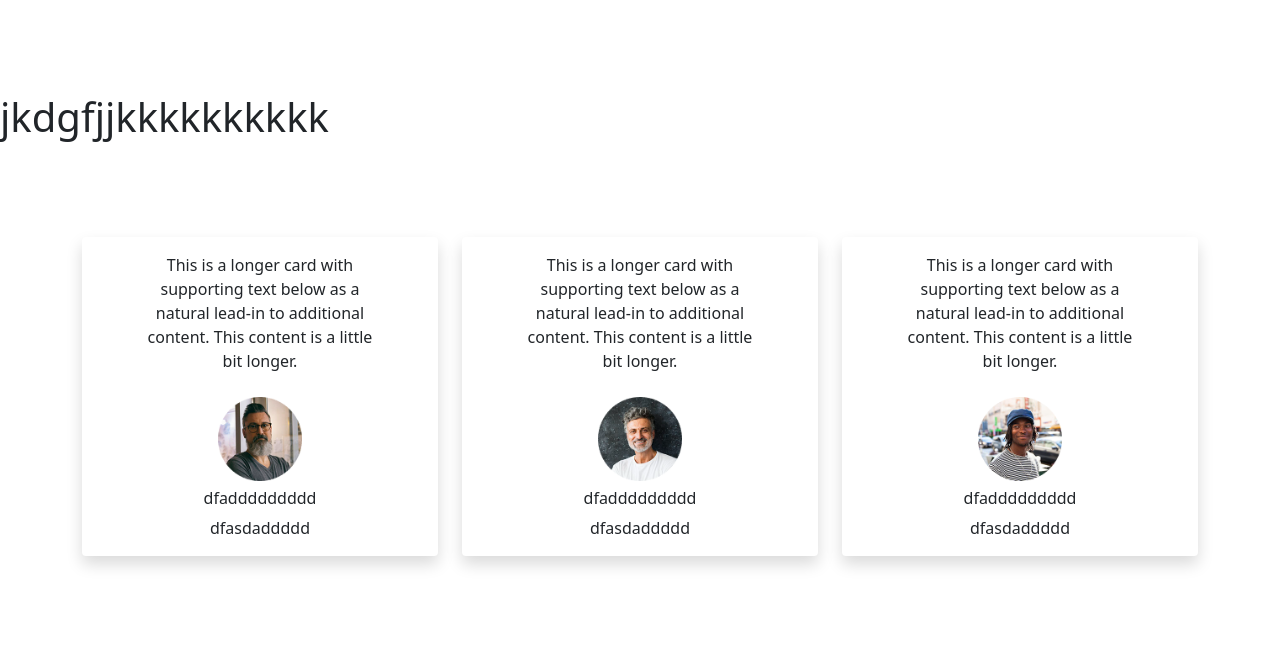
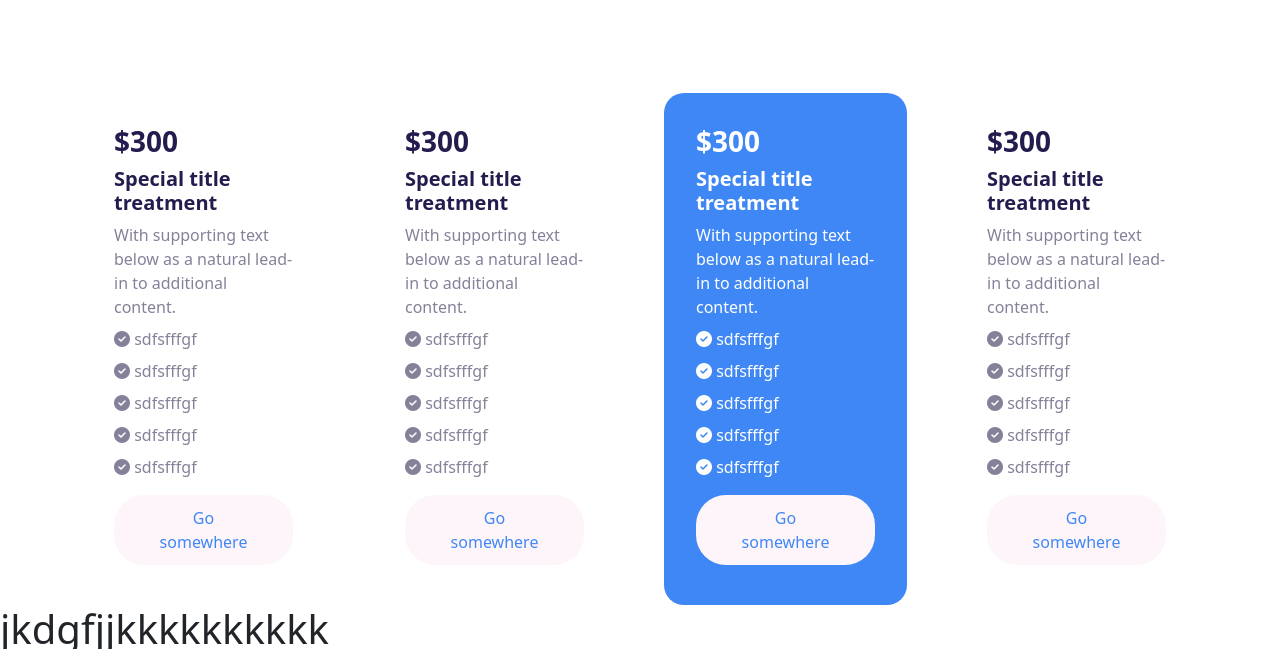
Before and after one commit to sheikhtofayelahmed/convention-center, a plain HTML site: page index.html in a window 1280 px wide. Shown: the part 1038-1687 px from the top of the page. Drawn offline with nearby package versions, Linux system fonts and the light colour scheme.

Commit message:
package done

```diff
--- a/index.html
+++ b/index.html
@@ -24,6 +24,27 @@
         }
         footer{
             background-color: black;
+        }
+        .card-title{
+            color: #231D4F!important;
+        }
+        .card-text{
+            color: #848199 !important;
+        }
+        .card-highlight{
+            background-color: #3F87F5;
+            color: white;
+            border-radius: 20px;
+        }
+        p{
+            margin-bottom: 0.5rem;
+        }
+        .btn{
+            font-weight: 500;
+            padding: 10px 40px;
+            background-color: #fef5fa;
+            color: #3F87F5;
+            border-radius: 30px;
         }
 
     </style>
@@ -142,6 +163,103 @@
             </section>
 
 
+            <!-- package -->
+
+            <section class="container">
+                <div class="row g-5">
+                    <div class="col-lg-3">
+                      <div class="card border-0 p-3">
+                        <div class="card-body">
+                          <div class="card-title">
+                            <h3 class="fw-bold">$300</h3>
+                            <h5 class="fw-bold">Special title treatment</h5>
+                          </div>
+                          <div class="card-text">
+                            <p>With supporting text below as a natural lead-in to additional content.</p>
+                            <p><i class="fas fa-check-circle"></i> sdfsfffgf</p>
+                            <p><i class="fas fa-check-circle"></i> sdfsfffgf</p>
+                            <p><i class="fas fa-check-circle"></i> sdfsfffgf</p>
+                            <p><i class="fas fa-check-circle"></i> sdfsfffgf</p>
+                            <p><i class="fas fa-check-circle"></i> sdfsfffgf</p>
+                          </div>
+
+                         <div class="text-center py-2">
+                            <a href="#" class="btn">Go somewhere</a>
+                         </div>
+
+                      </div>
+                      </div>
+                    </div>
+                    <div class="col-lg-3">
+                        <div class="card border-0 p-3">
+                          <div class="card-body">
+                            <div class="card-title">
+                              <h3 class="fw-bold">$300</h3>
+                              <h5 class="fw-bold">Special title treatment</h5>
+                            </div>
+                            <div class="card-text">
+                              <p>With supporting text below as a natural lead-in to additional content.</p>
+                              <p><i class="fas fa-check-circle"></i> sdfsfffgf</p>
+                              <p><i class="fas fa-check-circle"></i> sdfsfffgf</p>
+                              <p><i class="fas fa-check-circle"></i> sdfsfffgf</p>
+                              <p><i class="fas fa-check-circle"></i> sdfsfffgf</p>
+                              <p><i class="fas fa-check-circle"></i> sdfsfffgf</p>
+                            </div>
+
+                           <div class="text-center py-2">
+                              <a href="#" class="btn">Go somewhere</a>
+                           </div>
+
+                        </div>
+                        </div>
+                      </div>
+                    <div class="col-lg-3">
+                      <div class="card border-0 p-3 card-highlight">
+                        <div class="card-body">
+                          <div class="">
+                            <h3 class="fw-bold">$300</h3>
+                            <h5 class="fw-bold">Special title treatment</h5>
+
+                            <p>With supporting text below as a natural lead-in to additional content.</p>
+                            <p><i class="fas fa-check-circle"></i> sdfsfffgf</p>
+                            <p><i class="fas fa-check-circle"></i> sdfsfffgf</p>
+                            <p><i class="fas fa-check-circle"></i> sdfsfffgf</p>
+                            <p><i class="fas fa-check-circle"></i> sdfsfffgf</p>
+                            <p><i class="fas fa-check-circle"></i> sdfsfffgf</p>
+                          </div>
+
+                         <div class="text-center py-2">
+                            <a href="#" class="btn">Go somewhere</a>
+                         </div>
+                        </div>
+                      </div>
+                    </div>
+                    <div class="col-lg-3">
+                        <div class="card border-0 p-3">
+                          <div class="card-body">
+                            <div class="card-title">
+                              <h3 class="fw-bold">$300</h3>
+                              <h5 class="fw-bold">Special title treatment</h5>
+                            </div>
+                            <div class="card-text">
+                              <p>With supporting text below as a natural lead-in to additional content.</p>
+                              <p><i class="fas fa-check-circle"></i> sdfsfffgf</p>
+                              <p><i class="fas fa-check-circle"></i> sdfsfffgf</p>
+                              <p><i class="fas fa-check-circle"></i> sdfsfffgf</p>
+                              <p><i class="fas fa-check-circle"></i> sdfsfffgf</p>
+                              <p><i class="fas fa-check-circle"></i> sdfsfffgf</p>
+                            </div>
+
+                           <div class="text-center py-2">
+                              <a href="#" class="btn">Go somewhere</a>
+                           </div>
+
+                        </div>
+                        </div>
+                      </div>
+
+                  </div>
+            </section>
 
 
 
@@ -258,7 +376,7 @@
 
 
         <!-- footer -->
-        <footer class="my-5 p-5">
+        <footer class="mt-5 p-5">
             <div class="row d-flex justify-content-between align-items-center">
                 <div class="col-lg-3 text-light">© 2022 bike. All rights reserved</div>
                 <div class="col-lg-3 d-flex flex-column">
```
Also changed, not shown: src/images/banner-2.jpg, src/images/banner-3.jpg.
